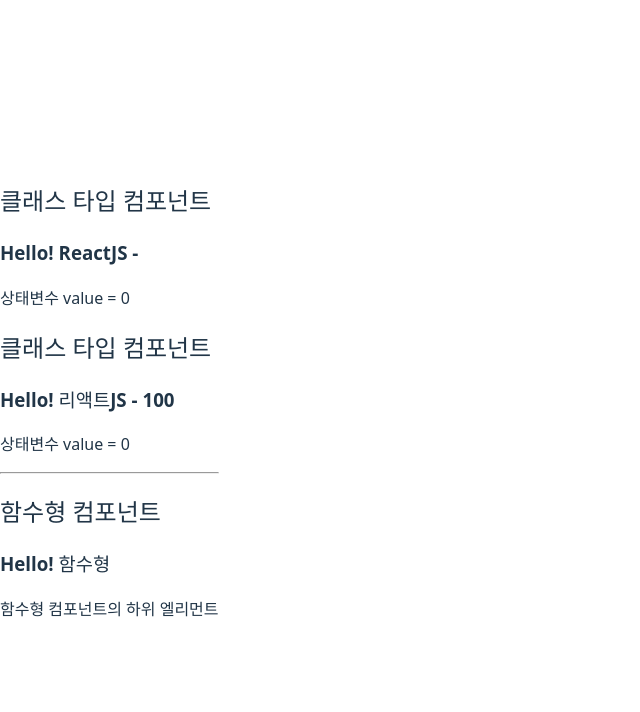
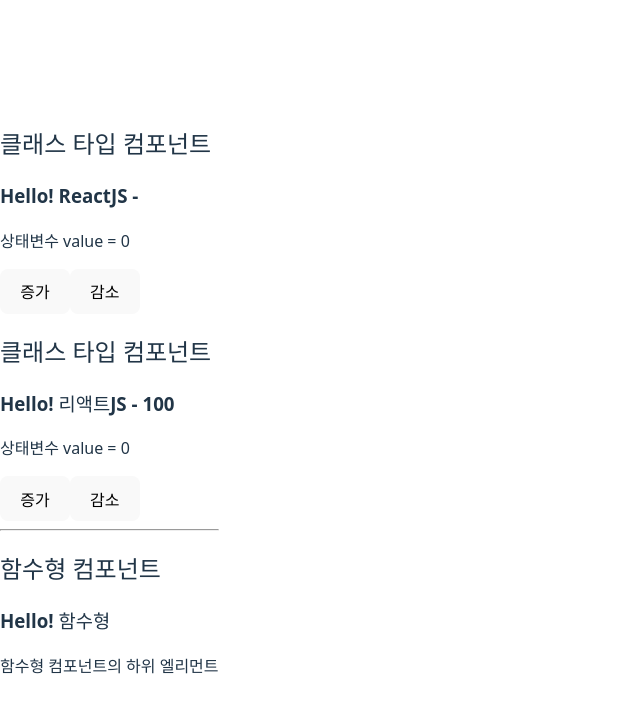
Before and after one commit to rubal2526/React-Basic-App, a React (Vite) app: page / in a window 1280 px wide. Shown: the top 712 px of the page, without its empty margins (0-640 px from the left). Built offline with nearby package versions, Linux system fonts and the light colour scheme.

Commit message:
MyCom button add

```diff
--- a/src/App.jsx
+++ b/src/App.jsx
@@ -6,7 +6,6 @@
     <>
       <MyComponents name="ReactJS" />
       <MyComponents age={100} />
-
       <hr/>
       <MyComponentsFunc name="함수형">
         <p>함수형 컴포넌트의 하위 엘리먼트</p>
--- a/src/components/MyComponents.jsx
+++ b/src/components/MyComponents.jsx
@@ -6,15 +6,22 @@
     state = {
         value: 0,
     };
+    //event handler 함수선언
+
     render() {
         //desrtucring assignment
         const { name,age } = this.props;
         const { value } = this.state;
+
         return (
             <div>
                 <h2>클래스 타입 컴포넌트</h2>
                 <h3>Hello! {name} - {age}</h3>
                 <p>상태변수 value = {value}</p>
+                <button onClick={() => (
+                    this.setState({value: value + 1})
+                )}>증가</button>
+                <button>감소</button>
             </div>
         );
     }
```
